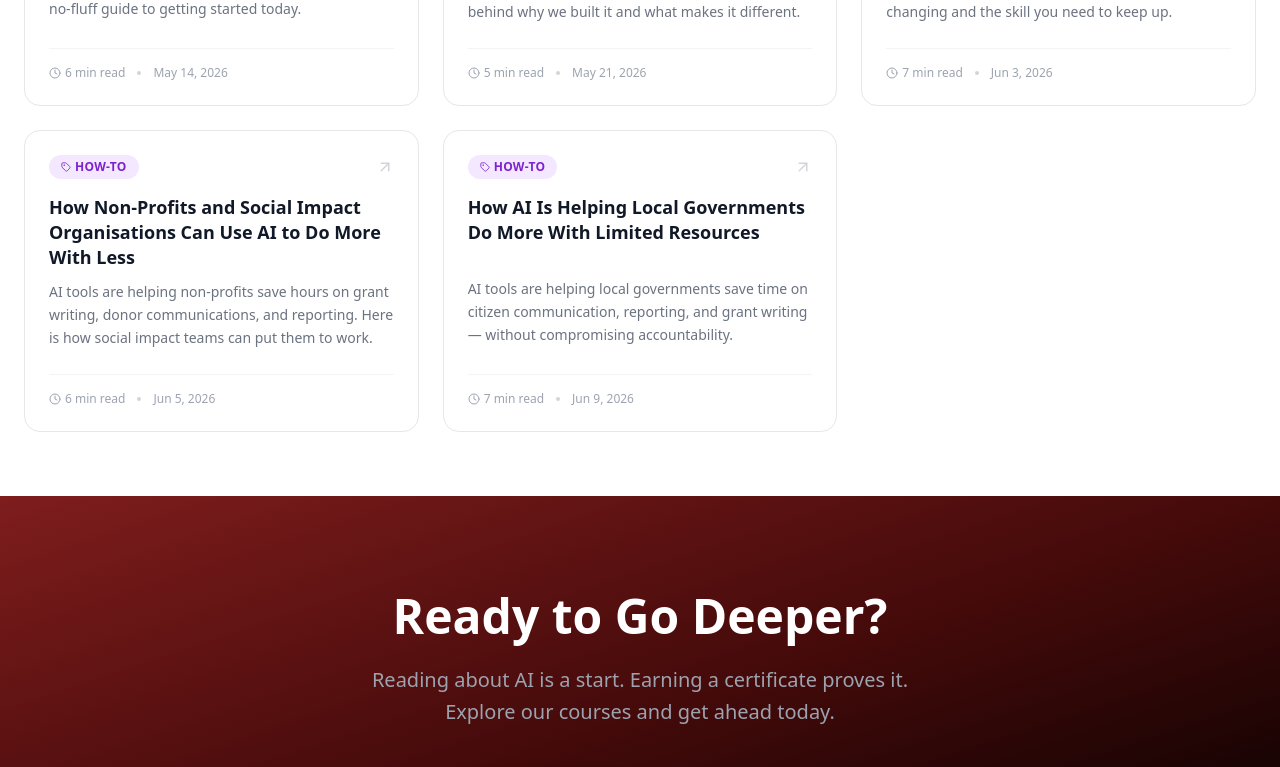
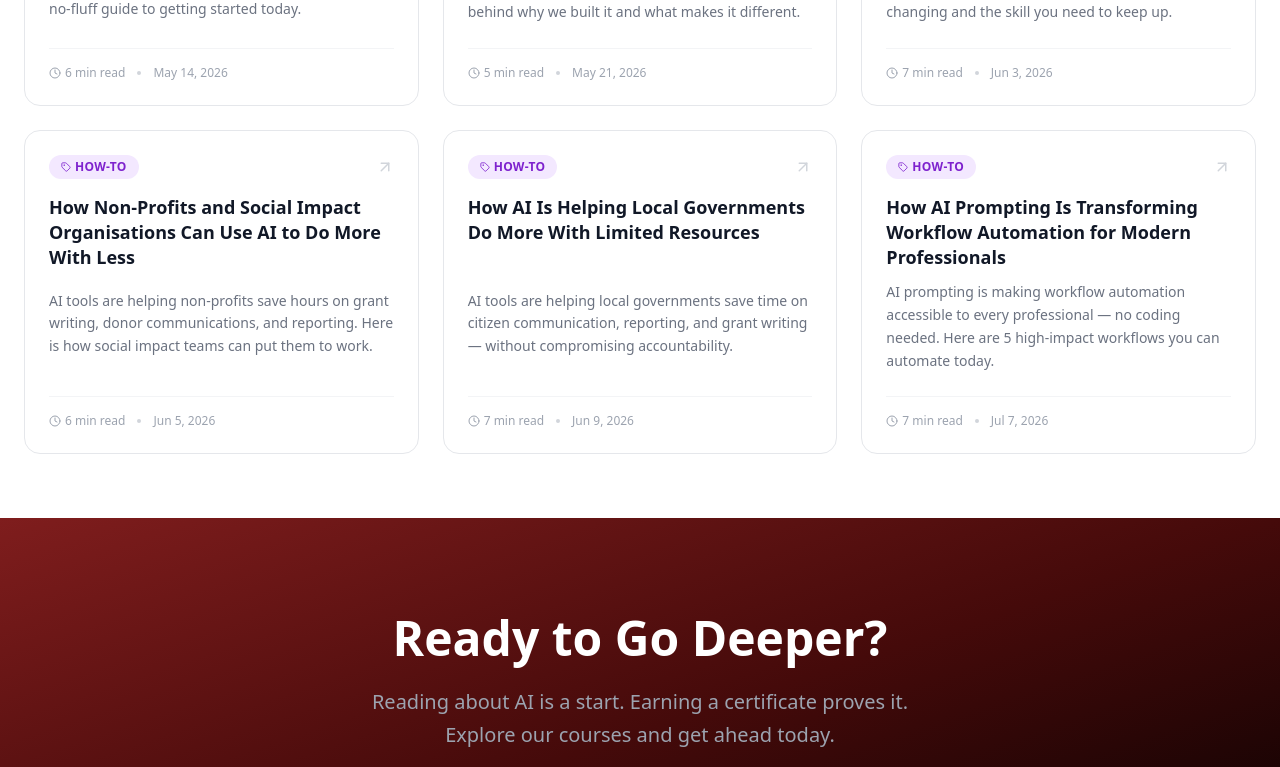
Before and after one commit to shiromys/AICourseHubPro, a React (Vite) app in the folder frontend/: page /blog in a window 1280 px wide. Shown: the part 1400-2167 px from the top of the page. Built offline with nearby package versions, Linux system fonts and the light colour scheme; no server answers.

Commit message:
adding seventh blog

```diff
--- a/frontend/src/pages/Blog.jsx
+++ b/frontend/src/pages/Blog.jsx
@@ -70,6 +70,16 @@ const articles = [
     readTime: '7 min read',
     date: 'Jun 9, 2026',
     slug: 'how-ai-helps-local-governments-public-services',
+    featured: false,
+  },
+  {
+    id: 7,
+    title: 'How AI Prompting Is Transforming Workflow Automation for Modern Professionals',
+    excerpt: 'AI prompting is making workflow automation accessible to every professional — no coding needed. Here are 5 high-impact workflows you can automate today.',
+    category: 'How-To',
+    readTime: '7 min read',
+    date: 'Jul 7, 2026',
+    slug: 'ai-prompting-workflow-automation-efficiency',
     featured: false,
   },
   // ── Add new articles below this line ──────
```
